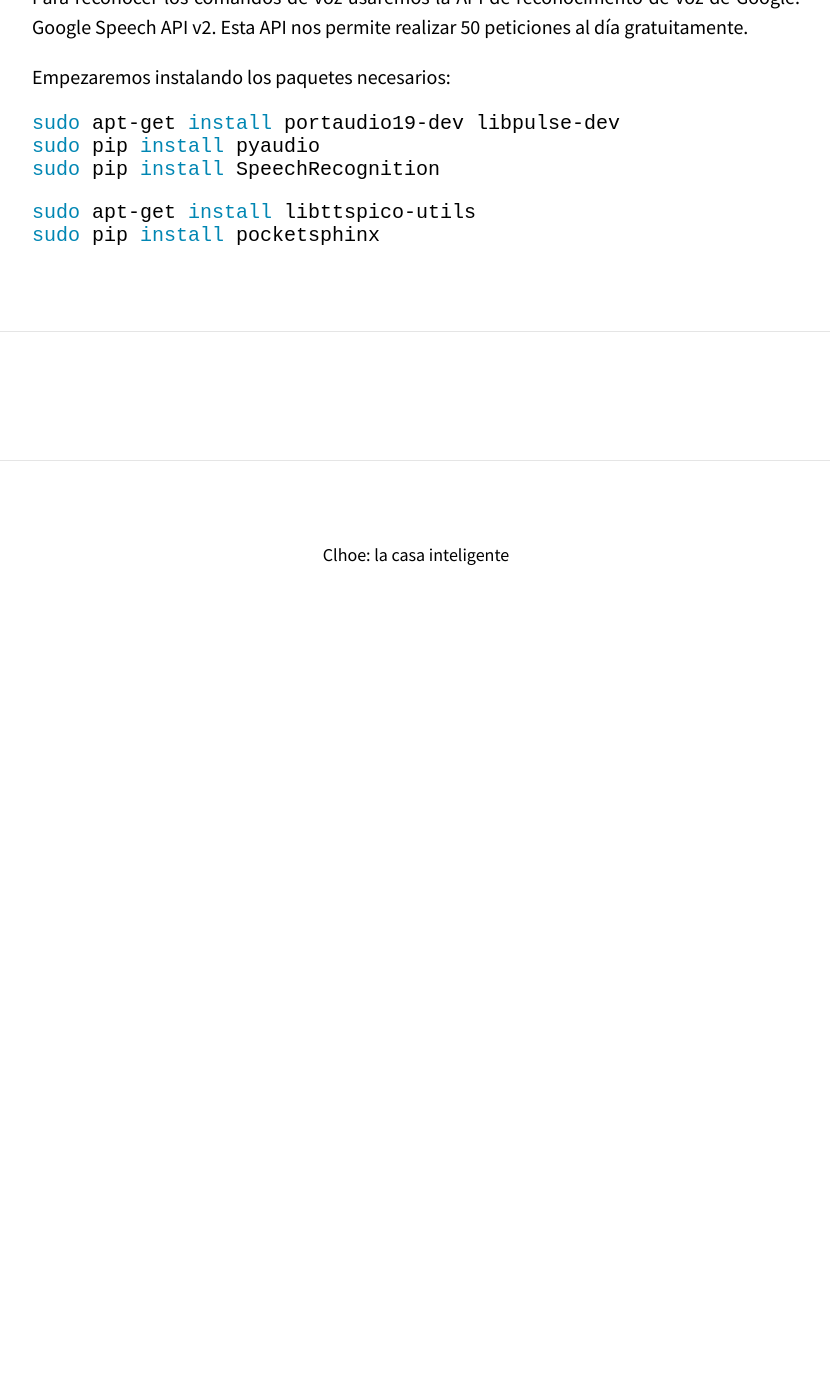
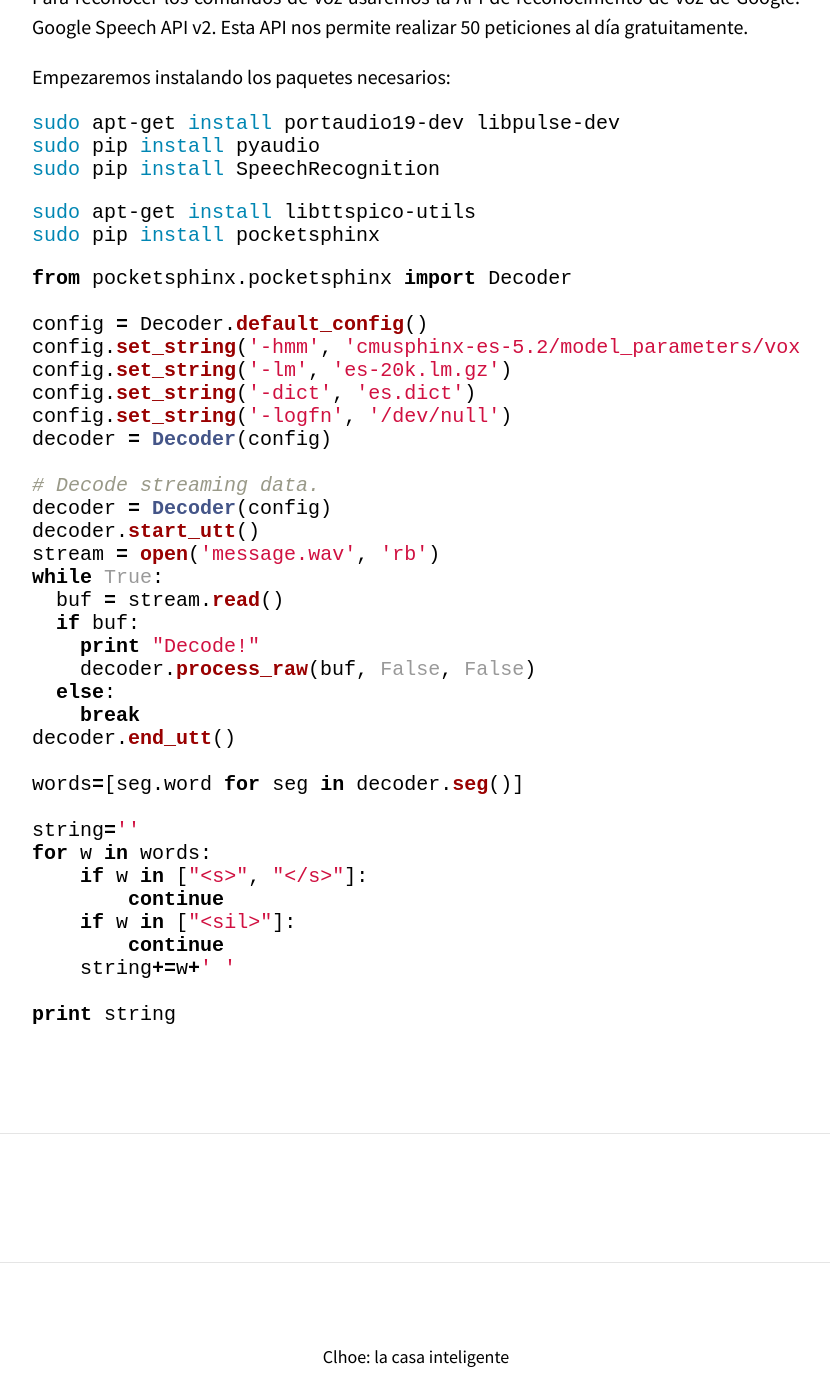
Before and after one commit to clhoe/clhoe.github.io, a Jekyll site: the page built from _posts/2017-05-01-preparacion_voz.md, in a window 1280 px wide and 1400 px high, scrolled down 505 px. Shown: the whole window, without its empty margins (224-1054 px from the left). Built offline with Jekyll 4.4.1, drawn with Linux system fonts in a browser that asks for light colours; nearby versions of some CDN libraries; comment, search, counter and statistics services are not loaded; before the commit the page ends 1135 px from its top, so only the background shows below that.

Commit message:
Update 2017-05-01-preparacion_voz.md

````diff
--- a/_posts/2017-05-01-preparacion_voz.md
+++ b/_posts/2017-05-01-preparacion_voz.md
@@ -24,3 +24,40 @@ sudo pip install SpeechRecognition
 sudo apt-get install libttspico-utils
 sudo pip install pocketsphinx
 ```
+
+```python
+from pocketsphinx.pocketsphinx import Decoder
+
+config = Decoder.default_config()
+config.set_string('-hmm', 'cmusphinx-es-5.2/model_parameters/voxforge_es_sphinx.cd_ptm_4000')
+config.set_string('-lm', 'es-20k.lm.gz')
+config.set_string('-dict', 'es.dict')
+config.set_string('-logfn', '/dev/null')
+decoder = Decoder(config)
+
+# Decode streaming data.
+decoder = Decoder(config)
+decoder.start_utt()
+stream = open('message.wav', 'rb')
+while True:
+  buf = stream.read()
+  if buf:
+    print "Decode!"
+    decoder.process_raw(buf, False, False)
+  else:
+    break
+decoder.end_utt()
+
+words=[seg.word for seg in decoder.seg()]
+
+string=''
+for w in words:
+    if w in ["<s>", "</s>"]:
+        continue
+    if w in ["<sil>"]:
+        continue
+    string+=w+' '
+
+print string
+
+```
````
